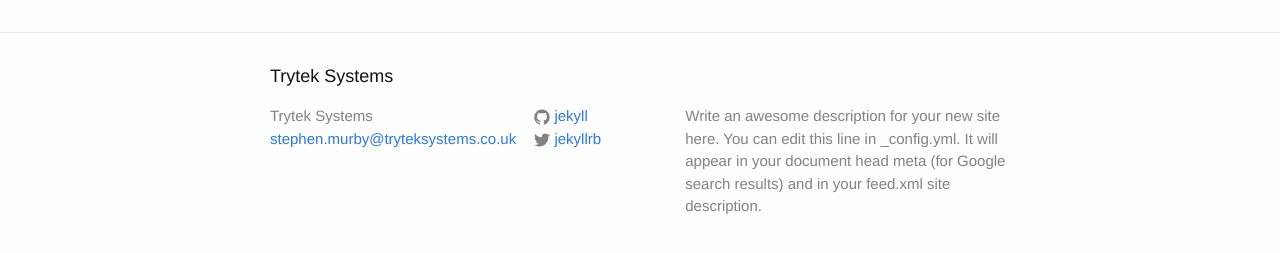
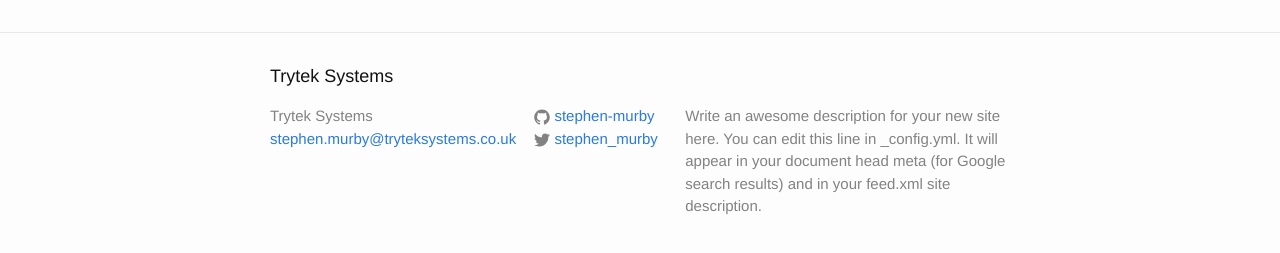
Before and after one commit to stephen-murby/stephen-murby.github.io_OLD, a Jekyll site: the page built from index.html, in a window 1280 px wide. Shown: the part 264-517 px from the top of the page. Built offline with Jekyll 4.4.1, drawn with Linux system fonts in a browser that asks for light colours.

Commit message:
Update _config.yml

```diff
--- a/_config.yml
+++ b/_config.yml
@@ -13,9 +13,9 @@ description: > # this means to ignore newlines until "baseurl:"
   line in _config.yml. It will appear in your document head meta (for
   Google search results) and in your feed.xml site description.
 baseurl: "" # the subpath of your site, e.g. /blog
-url: "http://yourdomain.com" # the base hostname & protocol for your site
-twitter_username: jekyllrb
-github_username:  jekyll
+url: "http://tryteksystems.co.uk" # the base hostname & protocol for your site
+twitter_username: stephen_murby
+github_username:  stephen-murby
 
 # Build settings
 markdown: kramdown
```
